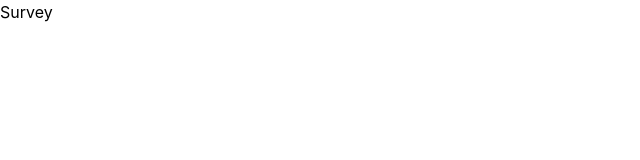
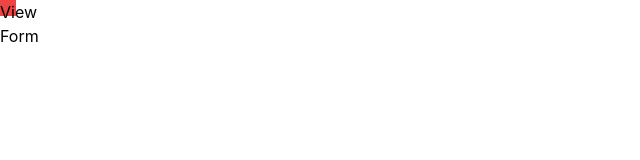
Before and after one commit to jungpyolee/google-survey, a React (Create React App) app: page /viewform in a window 1280 px wide. Shown: the top 160 px of the page, without its empty margins (0-640 px from the left). Built offline with nearby package versions, Linux system fonts and the light colour scheme.

Commit message:
feat: routing for edit, viewform

```diff
--- a/src/App.tsx
+++ b/src/App.tsx
@@ -1,12 +1,27 @@
 import React from "react";
 import { Provider } from "react-redux";
 import { store } from "./store";
+import {
+  BrowserRouter as Router,
+  Route,
+  Routes,
+  Navigate,
+} from "react-router-dom";
+import Edit from "./pages/Edit";
+import ViewForm from "./pages/Viewform";
 
 const App: React.FC = () => {
   return (
     <Provider store={store}>
       <div className="App">
-        <h1>Survey</h1>
+        {/* 라우팅 */}
+        <Router>
+          <Routes>
+            <Route path="/" element={<Navigate to="/edit" />} />
+            <Route path="/edit" element={<Edit />} />
+            <Route path="/viewform" element={<ViewForm />} />
+          </Routes>
+        </Router>
       </div>
     </Provider>
   );
--- /dev/null
+++ b/src/pages/Edit.tsx
@@ -0,0 +1,11 @@
+import React from "react";
+
+const Edit: React.FC = () => {
+  return (
+    <div>
+      <h1>Edit</h1>
+    </div>
+  );
+};
+
+export default Edit;
--- /dev/null
+++ b/src/pages/Viewform.tsx
@@ -0,0 +1,12 @@
+import React from "react";
+
+const ViewForm: React.FC = () => {
+  console.log("hi");
+  return (
+    <div className="h-4 w-4 bg-red-500">
+      <h1>View Form</h1>
+    </div>
+  );
+};
+
+export default ViewForm;
```
